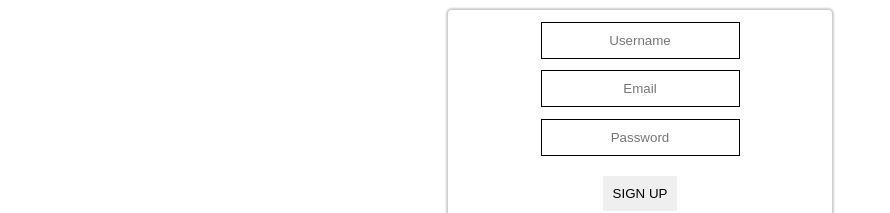
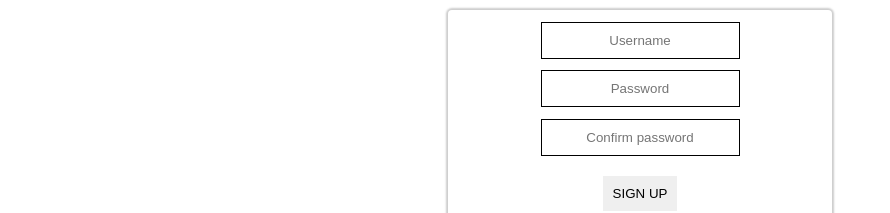
Before and after one commit to Blue-Ocean-Team-Shades/Expresso, a React app: page /login in a window 1280 px wide. Both pictures are taken after a click on the button "Sign up". Shown: the part 250-463 px from the top of the page, without its empty margins (0-890 px from the left). Built offline with nearby package versions, Linux system fonts and the light colour scheme; the HTML template or start-up script is replaced by a standard one.

Commit message:
added confirm password

```diff
--- a/client/src/components/login-and-signup/index.jsx
+++ b/client/src/components/login-and-signup/index.jsx
@@ -11,7 +11,10 @@ function LoginAndSignup({ isLogin, isSignup }) {
   const navigate = useNavigate();
 
   const [user, setUser] = useState('');
-  const [password, setPassword] = useState('');
+  const [password, setPassword] = useState();
+  const [signUpUser, setSignUpUser] = useState('');
+  const [signUpPassword, setSignUpPassword] = useState();
+  const [confirmPassword, setConfirmPassword] = useState();
 
   const signUp = () => {
     navigate("/signup");
@@ -29,30 +32,51 @@ function LoginAndSignup({ isLogin, isSignup }) {
     setPassword(e.target.value)
   }
 
+  const signUpName = (e) => {
+    setSignUpUser(e.target.value)
+  }
+
+  const signUpPw = (e) => {
+    setSignUpPassword(e.target.value)
+    console.log(signUpPassword)
+  }
+
+  const confirmPasswordChange = (e) => {
+    setConfirmPassword(e.target.value)
+    console.log(confirmPassword)
+  }
+
   const submitLogin = () => {
     axios.post('/login', {
       username: user,
       password: password
     })
       .then((res) => {
-        console.log(res);
+        console.log('this is res', res);
+        // navigate('/');
       })
       .catch((err) => {
-        console.log(err);
+        console.log('this is err', err);
       })
   }
 
   const submitSignUp = () => {
-    axios.post('/signup', {
-      username: user,
-      password: password
-    })
-      .then((res) => {
-        console.log(res);
+    if (signUpPassword === confirmPassword) {
+      axios.post('/signup', {
+        username: signUpUser,
+        password: signUpPassword
       })
-      .catch((err) => {
-        console.log(err);
-      })
+        .then((res) => {
+          console.log('this is res', res);
+          // navigate('/login');
+        })
+        .catch((err) => {
+          console.log('this is err', err);
+        })
+    } else {
+      alert('Password confirm was incorrect!');
+      navigate('/signup');
+    }
   }
 
   // const [token, setToken] = useState();
@@ -77,6 +101,9 @@ function LoginAndSignup({ isLogin, isSignup }) {
     return (
       <Background>
         <Register
+          signUpName={signUpName}
+          signUpPassword={signUpPw}
+          confirmPassword={confirmPasswordChange}
           signUp={submitSignUp}
           logIn={logIn}
         />
--- a/client/src/components/login-and-signup/login.jsx
+++ b/client/src/components/login-and-signup/login.jsx
@@ -6,10 +6,10 @@ const Login = ({ usernameChange, passwordChange, submitLogin, signUp }) => {
     <Container>
       <div>
         <div>
-          <Input placeholder='Username' type="text" onChange={usernameChange}></Input>
+          <Input placeholder='Username' type="text" onChange={usernameChange} minlength='1' required></Input>
         </div>
         <div>
-          <Input placeholder='Password' type="password" onChange={passwordChange}></Input>
+          <Input placeholder='Password' type="password" onChange={passwordChange} minlength='1' required></Input>
         </div>
         <div>
           <Button onClick={submitLogin}>Log in</Button>
@@ -42,6 +42,7 @@ export const Input = styled.input`
   padding: 10px;
   border: 1px solid;
   margin: 3% 5% 0% 5%;
+  minlength: 1
 `
 
 export const Button = styled.button`
--- a/client/src/components/login-and-signup/register.jsx
+++ b/client/src/components/login-and-signup/register.jsx
@@ -2,18 +2,18 @@ import React from 'react';
 import styled from 'styled-components';
 import { Container, Input, Button } from './login.jsx';
 
-const Register = ({ logIn, signUp }) => {
+const Register = ({ logIn, signUp, signUpName, signUpPassword, confirmPassword }) => {
   return (
     <Container>
       <div>
         <div>
-          <Input placeholder='Username'></Input>
+          <Input placeholder='Username' type="text" minlength='1' onChange={signUpName} required></Input>
         </div>
         <div>
-          <Input placeholder='Email'></Input>
+          <Input placeholder='Password' type="password" minlength='1' onChange={signUpPassword} required></Input>
         </div>
         <div>
-          <Input placeholder='Password'></Input>
+          <Input placeholder='Confirm password' type="password" minlength='1' onChange={confirmPassword} required></Input>
         </div>
         <div>
           <Button onClick={signUp}>Sign up</Button>
```
Also changed, not shown: 1 other file (tests, documents, lock files or other folders).
